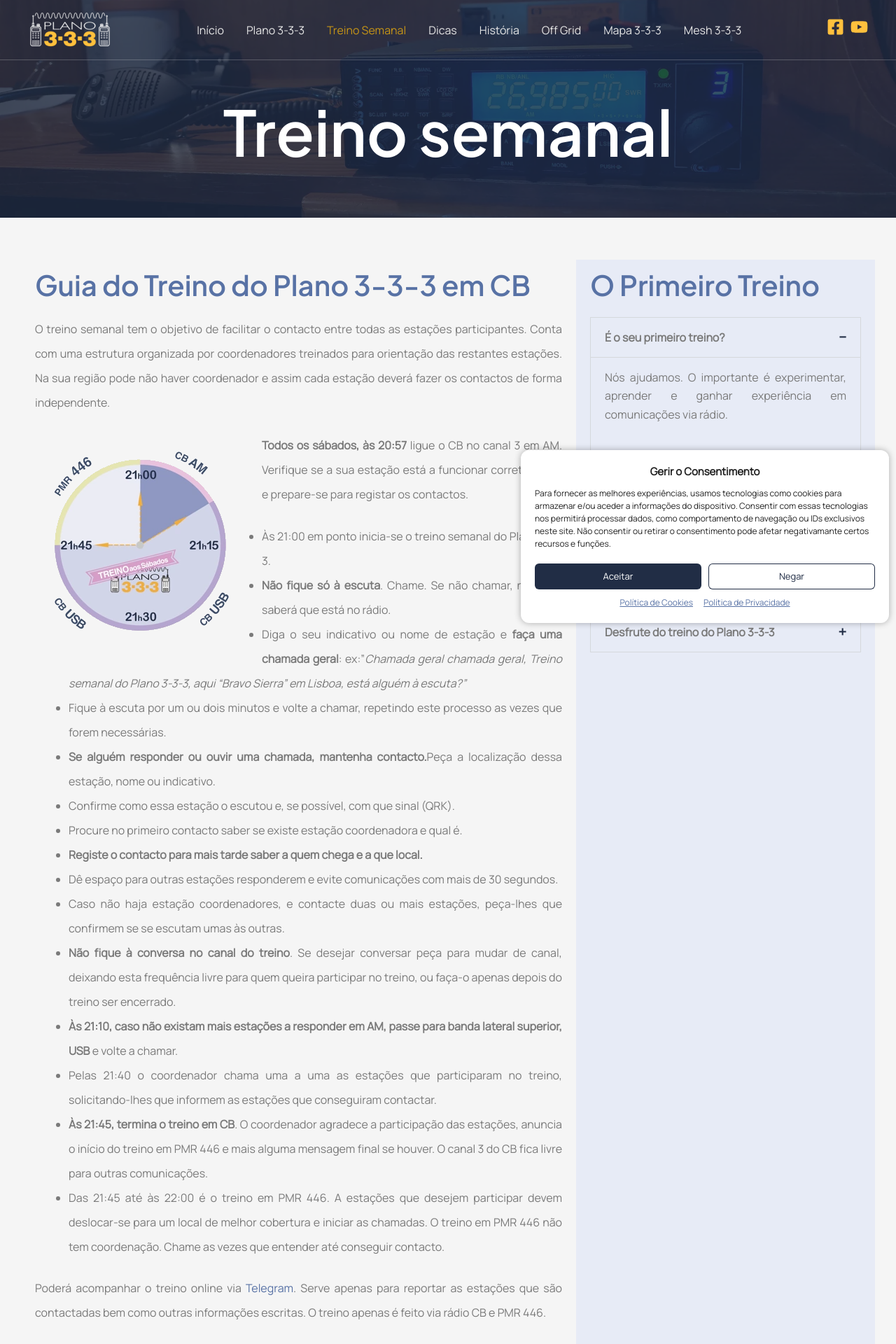
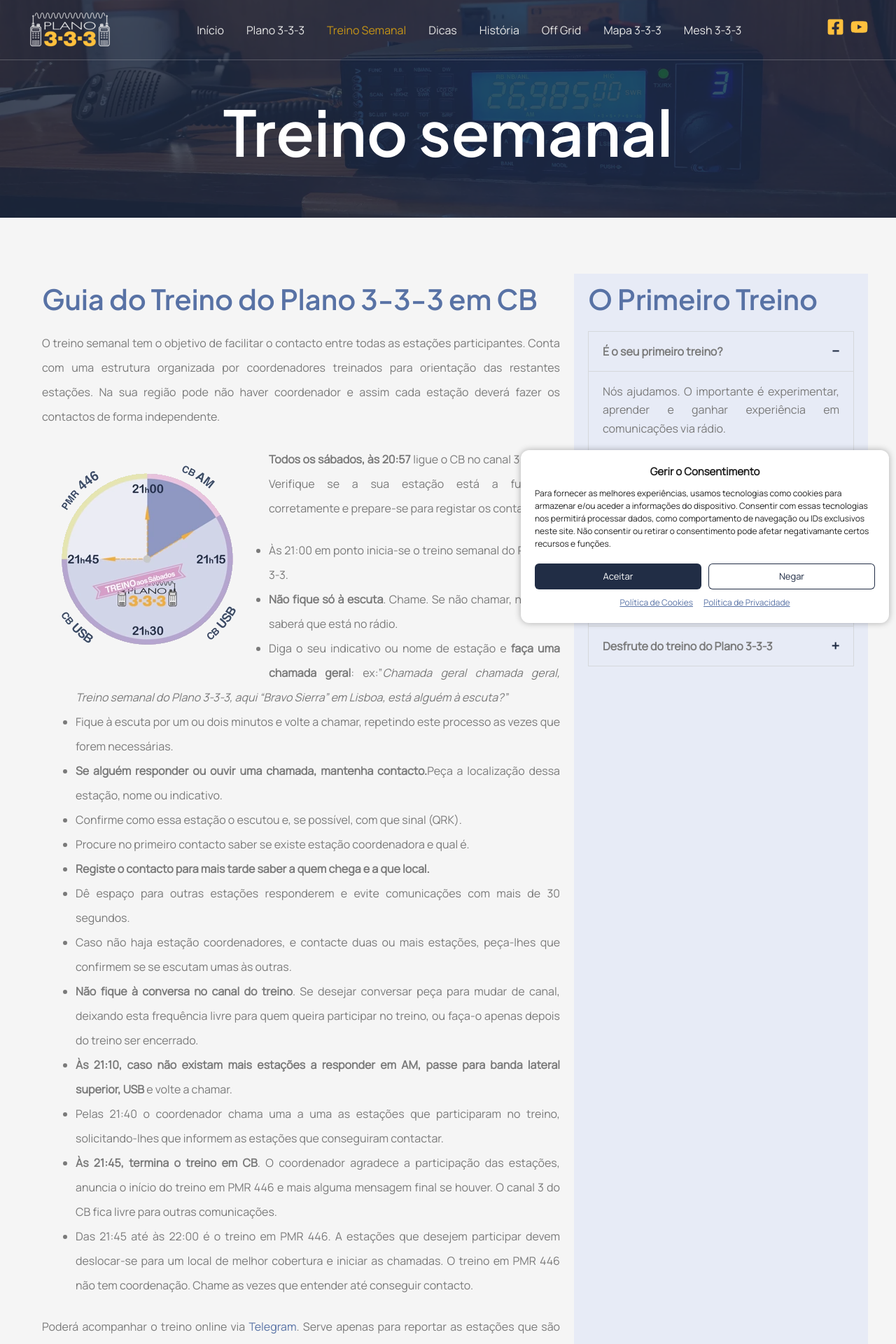
Before and after one commit to Plano333/web333, a Jekyll site: the page built from treino-semanal.md, in a window 1280 px wide. Shown: the top 1920 px of the page at 70% size. Built offline with Jekyll 4.4.1, drawn with Linux system fonts in a browser that asks for light colours; some web fonts are replaced.

Commit message:
Treino: boxed top row on desktop, widget gap before H3s, trailing-margin padding fixes

```diff
--- a/assets/css/main.css
+++ b/assets/css/main.css
@@ -396,3 +396,5 @@ iframe.video::after { display: none; }
   .row.cols-2 { padding: 0 15px; }
   .row.cols-2 > .col { flex-basis: 100%; }
 }
+@media (min-width: 922px) { .row.flush { margin: 0; padding: 10px 0; } }  /* boxed Elementor container: no column bleed */
+.h3-gap :is(p, ul, div) + h3 { padding-top: 20px; }  /* Elementor widget gap after a text block */
--- a/treino-semanal.md
+++ b/treino-semanal.md
@@ -10,7 +10,7 @@ permalink: "/treino-semanal/"
 
 <section class="section" style="--pb-md: 80px; --pb-sm: 80px" markdown="1">
 
-<div class="row stack-md reverse-sm" style="--gap: 0px" markdown="1">
+<div class="row stack-md reverse-sm flush" style="--gap: 0px" markdown="1">
 
 <div class="col" style="--w: 65%; --pad: 80px 20px 40px 20px; --pad-sm: 80px 20px 40px" markdown="1">
 
@@ -41,6 +41,7 @@ O treino semanal tem o objetivo de facilitar o contacto entre todas as estaçõe
 - Das 21:45 até às 22:00 é o treino em PMR 446. A estações que desejem participar devem deslocar-se para um local de melhor cobertura e iniciar as chamadas. O treino em PMR 446 não tem coordenação. Chame as vezes que entender até conseguir contacto.
 
 Poderá acompanhar o treino online via [Telegram](https://t.me/Radio_SolucoesOffgrid/56149). Serve apenas para reportar as estações que são contactadas bem como outras informações escritas. O treino apenas é feito via rádio CB e PMR 446.
+{: style="margin-bottom: 0"}
 
 No caso de catástrofe generalizada ou emergência, as comunicações do Plano 3-3-3 desenvolvem-se igualmente no canal 3 mas possivelmente sem coordenação, estando cada estação responsável pelas suas comunicações e do seu grupo. O treino visa dotar as estações das competências necessárias nas rádio comunicações e a criarem o seu grupo de contacto.
 
@@ -157,7 +158,7 @@ Ninguém sabe fazer tudo à primeira, e o objetivo do treino é ir aprendendo es
 
 </section>
 
-<section class="section pt-8 pb-8" markdown="1">
+<section class="section h3-gap pt-8 pb-6" markdown="1">
 
 ## Várias regiões e vários coordenadores, como estabelecer contacto ?
 
@@ -184,7 +185,7 @@ Ninguém sabe fazer tudo à primeira, e o objetivo do treino é ir aprendendo es
 
 </section>
 
-<section class="section bg-pale pt-8 pb-9" markdown="1">
+<section class="section h3-gap bg-pale pt-8 pb-6" markdown="1">
 
 ## Coordenadores
 
@@ -223,7 +224,7 @@ Se após chamada não obtiver resposta do coordenador nos primeiros 3 minutos, q
 
 </section>
 
-<section class="section pt-8 pb-9" markdown="1">
+<section class="section pt-8 pb-6" markdown="1">
 
 ## Ética dos Coordenadores
 
```
